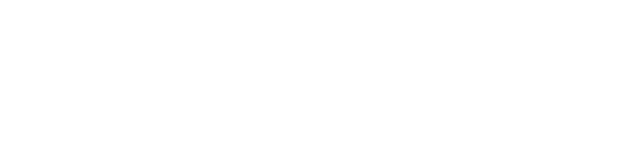
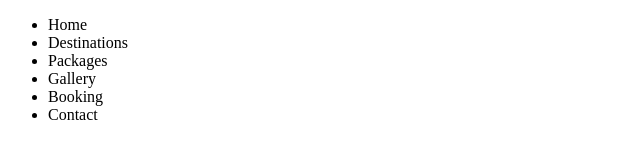
Before and after one commit to iezzeldin-mesbah/4156-travel-agency-website, a plain HTML site: page index.html in a window 1280 px wide. Shown: the whole page, without its empty margins (0-640 px from the left). Drawn offline with Linux system fonts and the light colour scheme.

Commit message:
Update home page with navigation list

```diff
--- a/index.html
+++ b/index.html
@@ -5,5 +5,13 @@
     <title>Travel Agency</title>
 </head>
 <body>
+    <ul>
+        <li>Home</li>
+        <li>Destinations</li>
+        <li>Packages</li>
+        <li>Gallery</li>
+        <li>Booking</li>
+        <li>Contact</li>
+    </ul>
 </body>
 </html>
```
